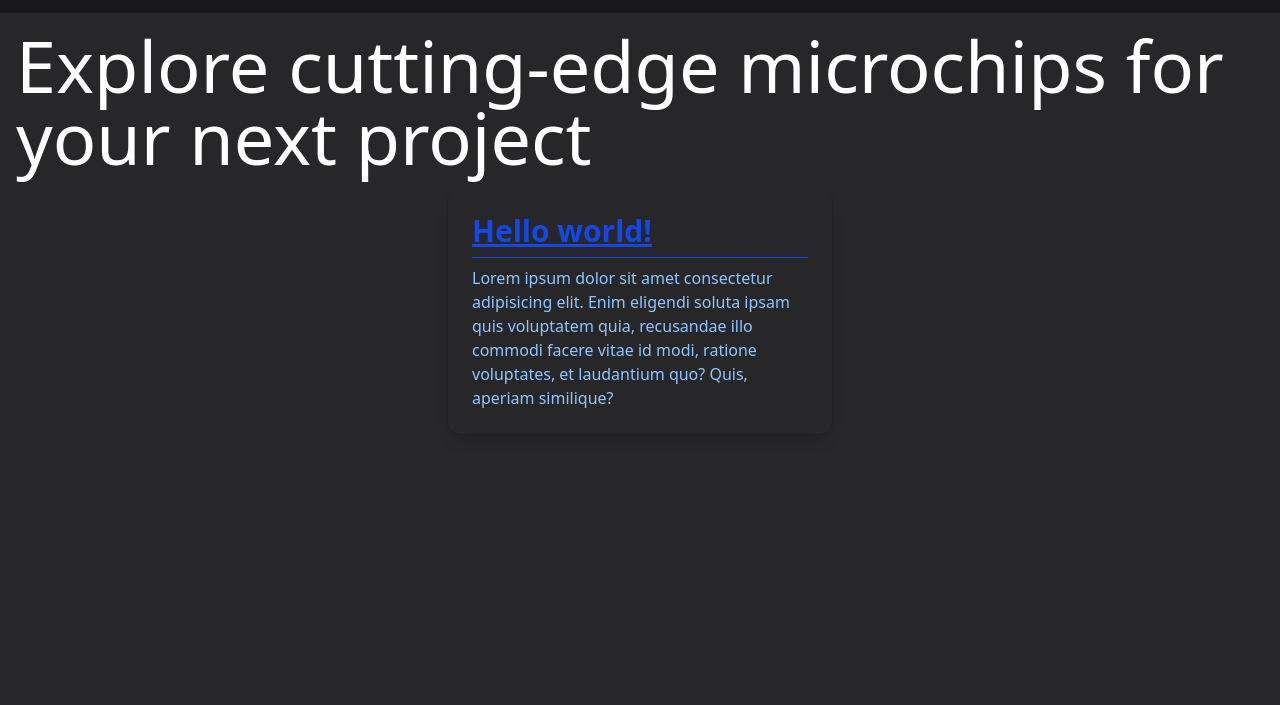
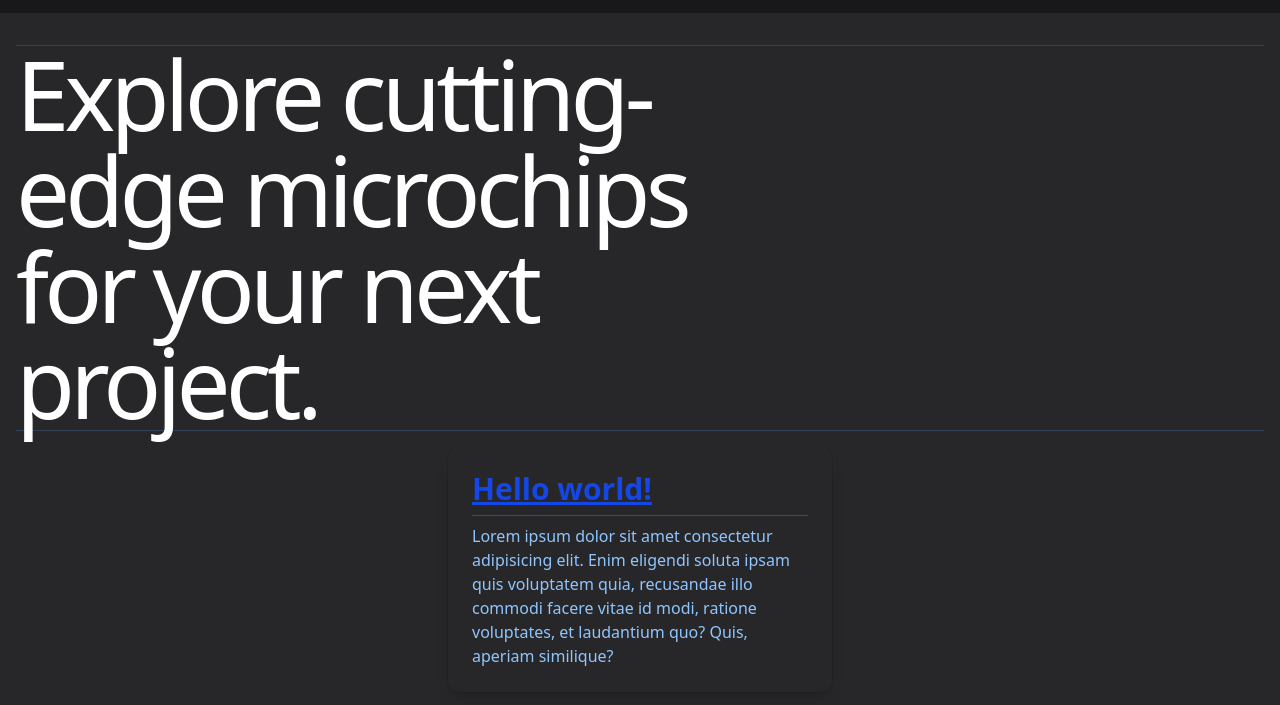
Before and after one commit to hayesmg03/tailwind-demo, a plain HTML site: page src/index.html in a window 1280 px wide. Shown: the part 51-756 px from the top of the page. Drawn offline with Linux system fonts and the light colour scheme.

Commit message:
tweaked hero spacing

```diff
--- a/src/index.html
+++ b/src/index.html
@@ -19,8 +19,10 @@
       <li><a href="" class="hover:bg-blue-700 rounded-xl p-2">Contact</a></li>
     </ul>
   </nav>
-  <div id="hero" class="m-4">
-    <h1 class="text-white text-5xl lg:text-7xl">Explore cutting-edge microchips for your next project</h1>
+  <div id="hero" class="m-4 mt-8">
+    <hr class="border-slate-700">
+    <h1 class="text-white tracking-tighter text-4xl w-112 lg:text-8xl lg:w-192">Explore cutting-edge microchips for your next project.</h1>
+    <hr class="border-slate-700">
   </div>
   <div class="flex max-w-sm mx-auto p-6 rounded-xl mt-3 shadow-lg outline outline-black/5 dark:bg-slate-800 dark:shadow-none dark:-outline-offset-1 dark:outline-white/10">
     <div class="mx-auto items-center">
```
Also changed, not shown: src/output.css.
